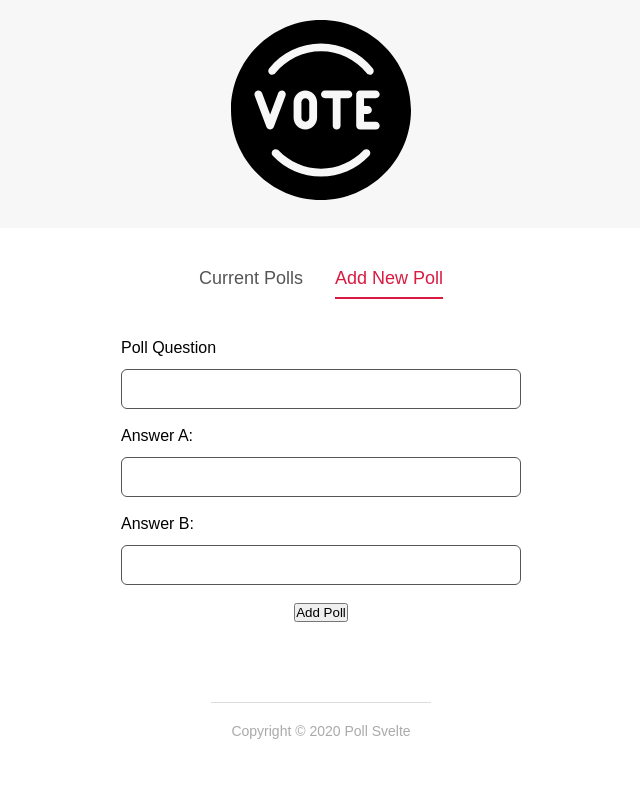
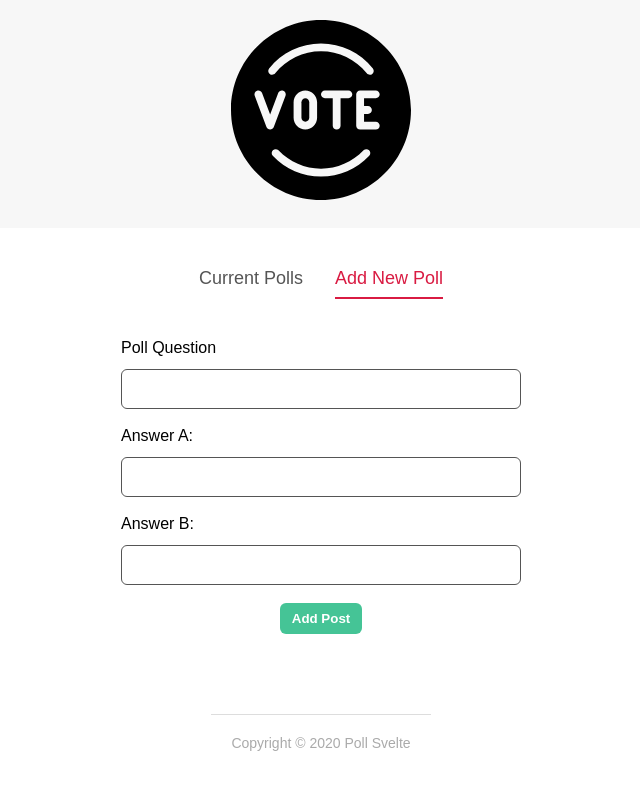
Before and after one commit to dking1342/svelte-intro, a Svelte app: page / in a window 1280 px wide. Both pictures are taken after a click on the item "Add New Poll". Shown: the top 790 px of the page, without its empty margins (319-959 px from the left). Built offline with nearby package versions, Linux system fonts and the light colour scheme.

Commit message:
added button component

```diff
--- /dev/null
+++ b/src/components/Button.svelte
@@ -0,0 +1,44 @@
+<script lang="ts">
+import { ButtonType } from "../tslib/ButtonEnum";
+
+
+  export let type:ButtonType = ButtonType.PRIMARY;
+  export let flat:boolean = false;
+  export let inverse:boolean = false;
+</script>
+
+<button class={type} class:flat={flat} class:inverse={inverse}>
+  <slot></slot>
+</button>
+
+<style>
+  button {
+    border:0;
+    cursor: pointer;
+    border-radius: 6px;
+    padding:8px 12px;
+    font-weight: bold;
+    box-shadow: 1px 2px 3px rgba(0, 0, 0, 0.2);
+  }
+  .primary {
+    background-color: #d91b42;
+    color:#fff;
+  }
+  .secondary {
+    background-color: #45c496;
+    color:#fff;
+  }
+  .flat {
+    box-shadow: none;
+  }
+  .primary.inverse {
+    color:#d91b42;
+    background-color: #fff;
+    border: 2px solid #d91b42;
+  }
+  .secondary.inverse {
+    color:#45c496;
+    background-color: #fff;
+    border:2px solid #45c496;
+  }
+</style>
--- a/src/components/CreatePollForm.svelte
+++ b/src/components/CreatePollForm.svelte
@@ -1,5 +1,7 @@
 <script lang="ts">
+  import { ButtonType } from "../tslib/ButtonEnum";
   import type { FormPollType } from "../tslib/FormTypes";
+  import Button from "./Button.svelte";
 
   let fields: FormPollType = {
     question: "",
@@ -40,7 +42,9 @@
       bind:value={fields.answerB}
     />
   </div>
-  <button>Add Poll</button>
+  <Button type={ButtonType.SECONDARY} flat={true}>
+    Add Post
+  </Button>
 </form>
 
 <style>
@@ -54,15 +58,14 @@
     display: flex;
     flex-direction: column;
     align-items: flex-start;
-    gap:12px;
+    gap: 12px;
   }
   input {
     width: 100%;
     border-radius: 6px;
     height: 40px;
     font-size: 18px;
-    padding:0 10px;
-    border:0.5px solid #555;
+    padding: 0 10px;
+    border: 0.5px solid #555;
   }
-
 </style>
--- /dev/null
+++ b/src/tslib/ButtonEnum.ts
@@ -0,0 +1,5 @@
+
+export enum ButtonType {
+  PRIMARY="primary",
+  SECONDARY="secondary"
+}
```
